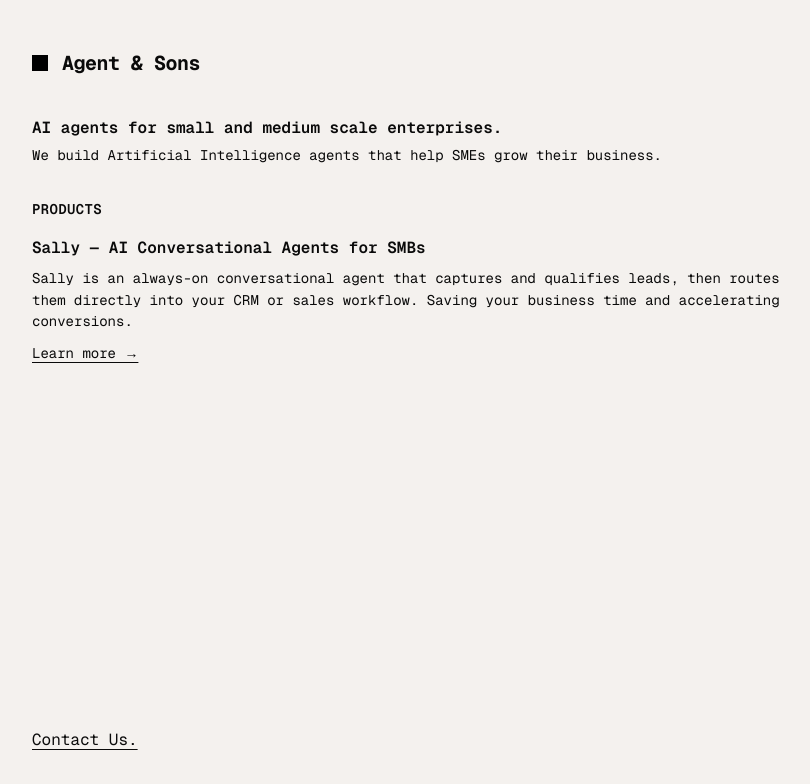
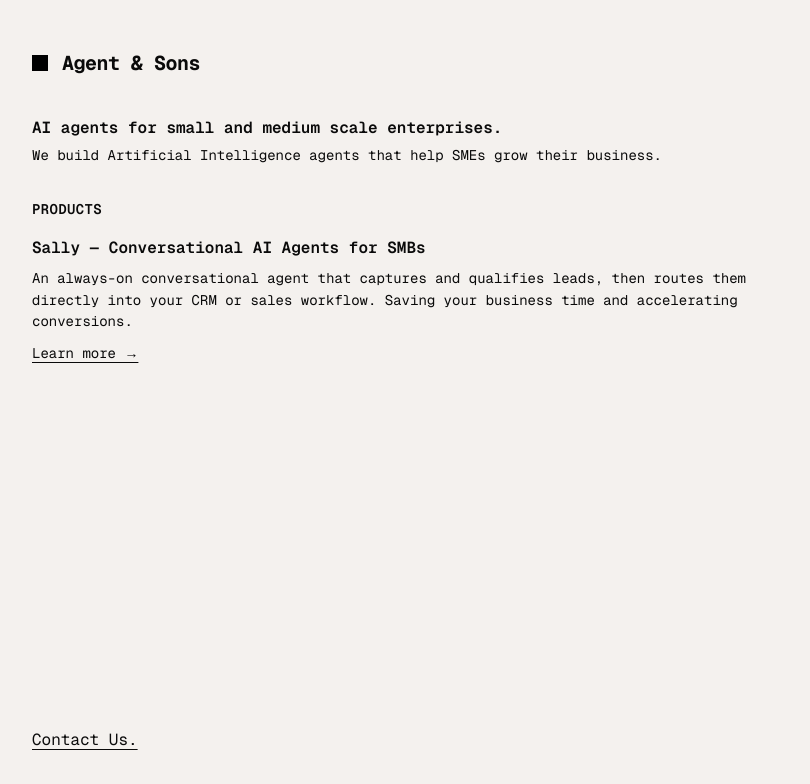
Before and after one commit to theartofnonso/agent-and-sons, a Next.js app: page / in a window 1280 px wide. Shown: the top 784 px of the page, without its empty margins (32-842 px from the left). Built offline with nearby package versions, Linux system fonts and the light colour scheme.

Commit message:
Update page.tsx

```diff
--- a/src/app/page.tsx
+++ b/src/app/page.tsx
@@ -18,9 +18,9 @@ export default function Home() {
         <section className="mt-8">
           <h2 className="uppercase tracking-wide font-semibold text-[14px]">Products</h2>
           <div className="mt-4">
-            <h3 className="text-md font-semibold mb-2">Sally — AI Conversational Agents for SMBs</h3>
+            <h3 className="text-md font-semibold mb-2">Sally — Conversational AI Agents for SMBs</h3>
             <p className="text-sm leading-[1.55]">
-              Sally is an always-on conversational agent that captures and qualifies leads, then routes them directly into your CRM or sales workflow. Saving your business time and accelerating conversions.
+              An always-on conversational agent that captures and qualifies leads, then routes them directly into your CRM or sales workflow. Saving your business time and accelerating conversions.
             </p>
             <div className="mt-2">
               <a href="/sally" target="_blank" className="text-sm underline underline-offset-4">Learn more →</a>
```
